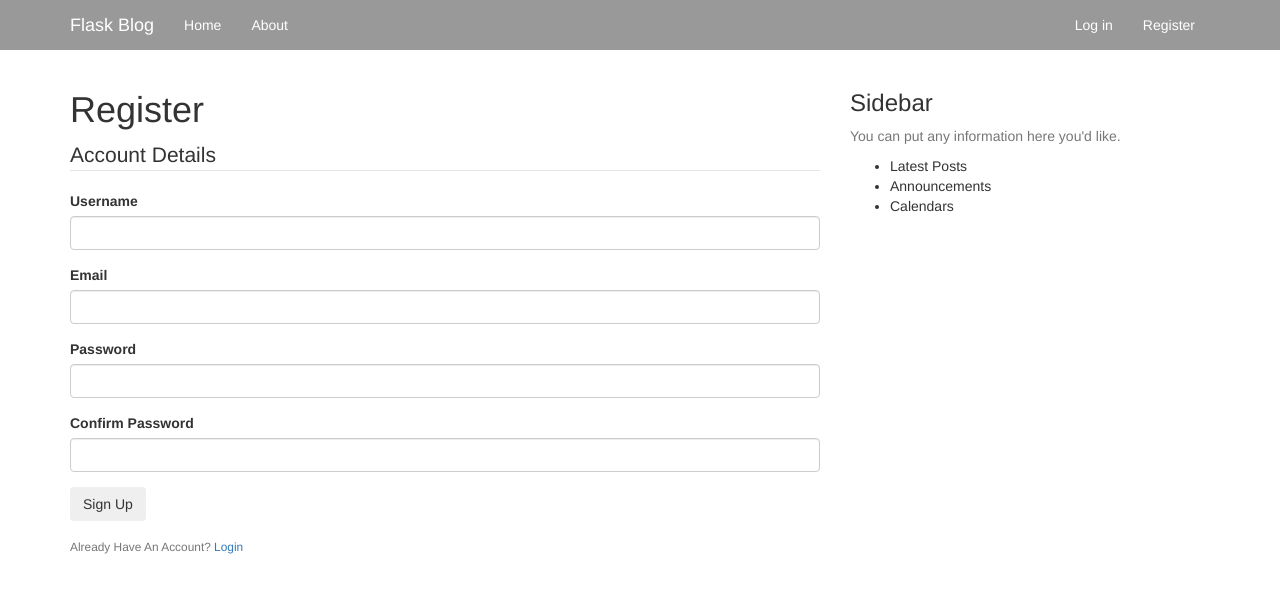
After one commit to jordanblakey/flask-in-depth, a Flask app: page /register in a window 1280 px wide. The commit adds this page. Shown: the top 593 px of the page. Run offline with Flask 2, Linux system fonts and the light colour scheme; some libraries are stand-ins or nearby versions.

Commit message:
Forms, validation, 404

```diff
--- a/flaskblog.py
+++ b/flaskblog.py
@@ -1,5 +1,19 @@
-from flask import Flask, render_template, url_for
+from flask import (
+    Flask,
+    render_template,
+    url_for,
+    flash,
+    redirect
+)
+
+from forms import(
+    RegistrationForm,
+    LoginForm
+)
+
 app = Flask(__name__)
+
+app.config['SECRET_KEY'] = 'f5d3fca38e18881324d5efe79c2e1373'
 
 posts = [
     {
@@ -30,5 +44,31 @@
   return render_template('about.html', title='About')
 
 
+@app.route('/register', methods=['GET', 'POST'])
+def register():
+  form = RegistrationForm()
+  if form.validate_on_submit():
+    flash(f'Account created for {form.username.data}!', 'success')
+    return redirect(url_for('home'))
+  return render_template('register.html', title='Register', form=form)
+
+
+@app.route('/login', methods=['GET', 'POST'])
+def login():
+  form = LoginForm()
+  if form.validate_on_submit():
+    if form.email.data == 'test@test.com' and form.password.data == 'test':
+      flash('You have been logged in!', 'success')
+      return redirect(url_for('home'))
+    else:
+      flash('Login Unsuccessful. Please check username and password', 'danger')
+  return render_template('login.html', title='Login', form=form)
+
+
+@app.errorhandler(404)
+def page_not_found(e):
+  return render_template('errors/404.html'), 404
+
+
 if __name__ == '__main__':
   app.run(debug=True)
--- /dev/null
+++ b/forms.py
@@ -0,0 +1,42 @@
+from flask_wtf import FlaskForm  # Flask implementation of wtforms
+
+# Classes/interfaces for form elements
+from wtforms import (
+    StringField,
+    PasswordField,
+    SubmitField,
+    BooleanField
+)
+
+# Validators to be passed into wtforms classes
+from wtforms.validators import(
+    DataRequired,
+    Length,
+    Email,
+    EqualTo
+)
+
+
+class RegistrationForm(FlaskForm):  # extend FlaskForm
+  username = StringField(
+      'Username',
+      validators=[DataRequired(), Length(min=2, max=20)])
+  email = StringField(
+      'Email',
+      validators=[DataRequired(), Email()])
+  password = PasswordField('Password', validators=[DataRequired()])
+  confirm_password = PasswordField(
+      'Confirm Password',
+      validators=[DataRequired(), EqualTo('password')])
+  submit = SubmitField('Sign Up')
+
+
+class LoginForm(FlaskForm):
+  email = StringField(
+      'Email',
+      validators=[DataRequired(), Email()])
+  password = PasswordField(
+      'Password',
+      validators=[DataRequired()])
+  remember = BooleanField('Remember Me')
+  submit = SubmitField('Login')
--- a/requirements.txt
+++ b/requirements.txt
@@ -1,9 +1,11 @@
 autopep8==1.3.5
 click==6.7
 Flask==1.0.2
+Flask-WTF==0.14.2
 itsdangerous==0.24
 Jinja2==2.10
 MarkupSafe==1.0
 pep8==1.7.1
 pycodestyle==2.4.0
 Werkzeug==0.14.1
+WTForms==2.2.1
--- a/static/main.css
+++ b/static/main.css
@@ -1,13 +1,27 @@
+/* NAVIGATION */
 .navbar {
   background: #999;
   border: 0;
   border-radius: 0;
 }
 
-.navbar-default .navbar-brand, .navbar-default .navbar-nav>li>a {
+.navbar-default .navbar-brand,
+.navbar-default .navbar-nav > li > a {
   color: #fff;
 }
 
 .navbar-default .navbar-toggle .icon-bar {
   background-color: #fff;
 }
+
+/* FORM VALIDATION */
+.is-invalid {
+  border-color: firebrick;
+}
+
+.invalid-feedback span {
+  color: firebrick;
+  display: inline-block;
+  margin-top: 4px;
+  font-size: 12px;
+}
--- a/templates/about.html
+++ b/templates/about.html
@@ -1,5 +1,5 @@
 {% extends "layout.html" %}
 
 {% block content %}
-  <h1>About Page</h1>
+  <h1>About</h1>
 {% endblock content %}
--- a/templates/home.html
+++ b/templates/home.html
@@ -1,7 +1,7 @@
 {% extends "layout.html" %}
 
 {% block content %}
-    <h1>Home Page</h1>
+    <h1>Home</h1>
   {% for post in posts %}
     <article class="media content-section">
       <div class="media-body">
--- a/templates/layout.html
+++ b/templates/layout.html
@@ -24,16 +24,16 @@
         <div class="container">
           <div class="navbar-header">
             <button type="button" class="navbar-toggle collapsed" data-toggle="collapse" data-target="#navbarToggle" aria-expanded="false"> <span class="sr-only">Toggle navigation</span> <span class="icon-bar"></span> <span class="icon-bar"></span> <span class="icon-bar"></span> </button>
-            <a class="navbar-brand" href="/">Flask Blog</a>
+            <a class="navbar-brand" href="{{ url_for('home') }}">Flask Blog</a>
           </div>
           <div class="collapse navbar-collapse" id="navbarToggle">
             <ul class="nav navbar-nav">
-              <li><a href="/home">Home</a></li>
-              <li><a href="/about">About</a></li>
+              <li><a href="{{ url_for('home') }}">Home</a></li>
+              <li><a href="{{ url_for('about') }}">About</a></li>
             </ul>
             <ul class="nav navbar-nav navbar-right">
-              <li><a href="/login">Login</a></li>
-              <li><a href="/register">Register</a></li>
+              <li><a href="{{ url_for('login') }}">Log in</a></li>
+              <li><a href="{{ url_for('register') }}">Register</a></li>
             </ul>
           </div>
         </div>
@@ -43,6 +43,16 @@
     <main role="main" class="container">
       <div class="row">
         <div class="col-md-8">
+          {% with messages = get_flashed_messages(with_categories=true) %}
+            {% if messages %}
+              {% for category, message in messages %}
+                <div class="alert alert-{{ category }}">
+                  {{ message }}
+                </div>
+              {% endfor %}
+            {% endif %}
+          {% endwith %}
+
           {% block content %}
           {% endblock content %}
         </div>
--- /dev/null
+++ b/templates/register.html
@@ -0,0 +1,78 @@
+{% extends "layout.html" %}
+
+{% block content %}
+  <h1>Register</h1>
+  <div class="content-section">
+    <form method="POST" action="">
+      {{ form.hidden_tag() }}
+      <fieldset>
+        <legend class="mb-4">Account Details</legend>
+
+        <div class="form-group">
+          {{ form.username.label(class="form-control-label") }}
+          {% if form.username.errors %}
+            {{ form.username(class="form-control form-control-lg is-invalid") }}
+            <div class="invalid-feedback">
+              {% for error in form.username.errors %}
+                <span>{{ error }}</span>
+              {% endfor %}
+            </div>
+          {% else %}
+            {{ form.username(class="form-control form-control-lg") }}
+          {% endif %}
+        </div>
+
+        <div class="form-group">
+          {{ form.email.label(class="form-control-label") }}
+          {% if form.email.errors %}
+            {{ form.email(class="form-control form-control-lg is-invalid") }}
+            <div class="invalid-feedback">
+              {% for error in form.email.errors %}
+                <span>{{ error }}</span>
+              {% endfor %}
+            </div>
+          {% else %}
+            {{ form.email(class="form-control form-control-lg") }}
+          {% endif %}
+        </div>
+
+        <div class="form-group">
+          {{ form.password.label(class="form-control-label") }}
+          {% if form.password.errors %}
+            {{ form.password(class="form-control form-control-lg is-invalid") }}
+            <div class="invalid-feedback">
+              {% for error in form.password.errors %}
+                <span>{{ error }}</span>
+              {% endfor %}
+            </div>
+          {% else %}
+            {{ form.password(class="form-control form-control-lg") }}
+          {% endif %}
+        </div>
+
+        <div class="form-group">
+          {{ form.confirm_password.label(class="form-control-label") }}
+          {% if form.confirm_password.errors %}
+            {{ form.confirm_password(class="form-control form-control-lg is-invalid") }}
+            <div class="invalid-feedback">
+              {% for error in form.confirm_password.errors %}
+                <span>{{ error }}</span>
+              {% endfor %}
+            </div>
+          {% else %}
+            {{ form.confirm_password(class="form-control form-control-lg") }}
+          {% endif %}
+        </div>
+      </fieldset>
+
+      <div class="form-group">
+        {{ form.submit(class="btn btn-outline-info") }}
+      </div>
+    </form>
+  </div>
+  <div class="border-top pt-3">
+    <small class="text-muted">
+      Already Have An Account? <a href="{{ url_for('login') }}" class="ml-2">Login</a>
+    </small>
+  </div>
+{% endblock content %}
```
Also changed, not shown: templates/errors/404.html (added, +7 -0 lines), templates/login.html (added, +57 -0 lines), 2 other files.
